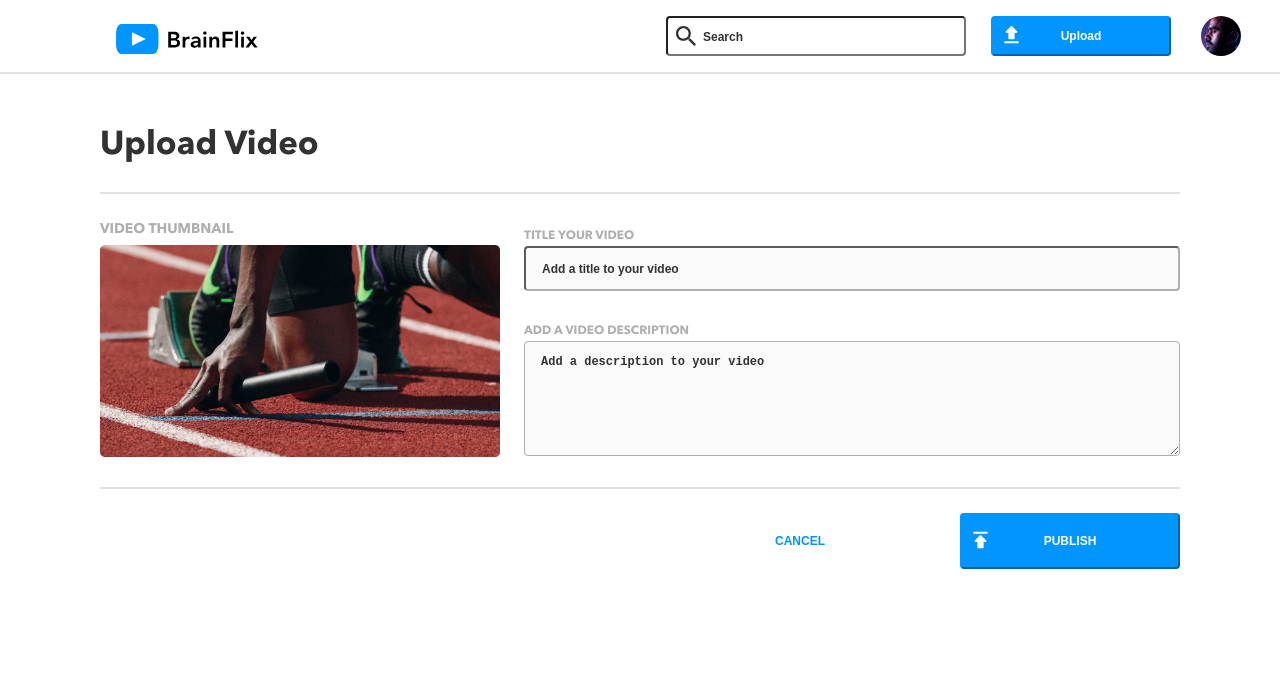
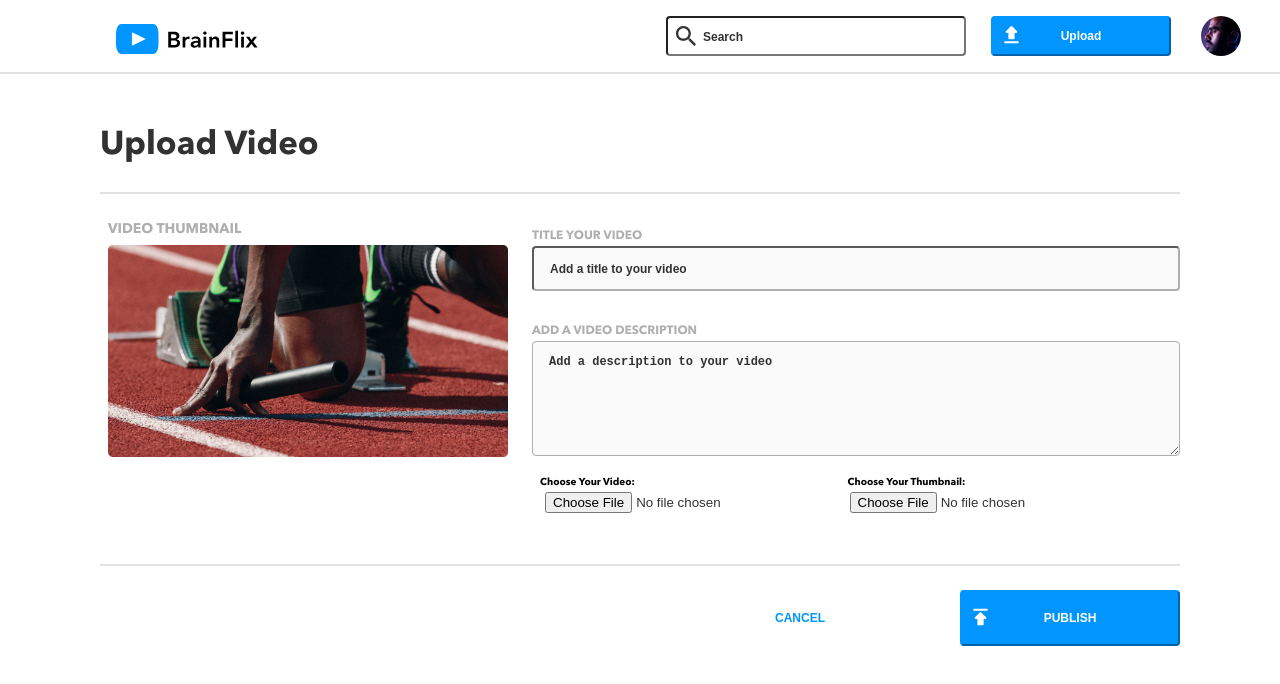
Before and after one commit to Saba-n20/BrainFlix-Front-end, a React (Vite) app: page /upload in a window 1280 px wide. Shown: the top 684 px of the page. Built offline with nearby package versions, Linux system fonts and the light colour scheme.

Commit message:
uploading the video and thumbnail from my device

```diff
--- a/src/components/Comment/Comment.jsx
+++ b/src/components/Comment/Comment.jsx
@@ -68,7 +68,6 @@ const Comment = ({ comment, videoId, onDelete, onLike }) => {
         </div>
       </div>
 
-      {/* Modal for confirmation */}
       <DeleteConfirmationModal
         isOpen={isModalOpen}
         onClose={() => setModalOpen(false)}
--- /dev/null
+++ b/src/components/Modal/UploadModal/UploadModal.jsx
@@ -0,0 +1,25 @@
+import React from 'react';
+import './UploadModal.scss';
+
+const UploadModal = ({ isOpen, onClose, onConfirm }) => {
+  if (!isOpen) return null;
+
+  return (
+    <div className="modal__overlay">
+      <div className="modal__content">
+        <h2 className='modal__content-title'>Upload Successful!</h2>
+        <p className='modal__content-text'>Your video has been uploaded successfully. Do you want to go to the home page?</p>
+        <div className="modal__buttons">
+          <button className="modal__button-cancel" onClick={onClose}>
+            Cancel
+          </button>
+          <button className="modal__button-confirm" onClick={onConfirm}>
+            Go to Home
+          </button>
+        </div>
+      </div>
+    </div>
+  );
+};
+
+export default UploadModal;
--- /dev/null
+++ b/src/components/Modal/UploadModal/UploadModal.scss
@@ -0,0 +1,66 @@
+.modal__overlay {
+    position: fixed;
+    top: 0;
+    left: 0;
+    right: 0;
+    bottom: 0;
+    background: rgba(0, 0, 0, 0.5);
+    display: flex;
+    justify-content: center;
+    align-items: center;
+  }
+
+  .modal__content {
+    background: white;
+    padding: 20px;
+    border-radius: 8px;
+    text-align: center;
+    box-shadow: 0 4px 20px rgba(0, 0, 0, 0.2);
+    max-width: 400px;
+    width: 90%;
+  }
+
+  .modal__content-title {
+    font-size: 1.5em;
+    margin-bottom: 10px;
+    color: #333;
+  }
+
+  .modal__content-text {
+    margin-bottom: 20px;
+    color: #666;
+  }
+
+  .modal__buttons {
+    display: flex;
+    justify-content: space-around;
+  }
+
+  .modal__button-cancel,
+  .modal__button-confirm {
+    color: white;
+    border: none;
+    border-radius: 5px;
+    padding: 8px 12px; /* Smaller padding for smaller buttons */
+    cursor: pointer;
+    font-weight: bold;
+    font-size: 0.9em; /* Smaller font size */
+    transition: background 0.3s, transform 0.2s;
+    box-shadow: 0 2px 5px rgba(0, 0, 0, 0.2);
+  }
+
+  .modal__button-cancel {
+    background: #FF5C5C; /* Red color for cancel button */
+  }
+
+  .modal__button-cancel:hover {
+    background: #FF2C2C; /* Darker red on hover */
+  }
+
+  .modal__button-confirm {
+    background: #4A90E2; /* Blue color for confirm button */
+  }
+
+  .modal__button-confirm:hover {
+    background: #007AFF; /* Darker blue on hover */
+  }
--- a/src/components/SideBar/sidebar.jsx
+++ b/src/components/SideBar/sidebar.jsx
@@ -2,18 +2,18 @@ import React from 'react';
 import VideoItem from '../VideoItem/VideoItem';
 import { Link } from 'react-router-dom';
 import './SideBar.scss';
-const SideBar = ({ videos}) => {
+
+const SideBar = ({ videos }) => {
   return (
     <div className="sidebar">
       <h3 className="sidebar__title">NEXT VIDEO</h3>
-      {videos.map((video) => {
-        return (
-          <Link to={`/videos/${video.id}`} key={video.id}>
-            <VideoItem video={video}   />
-          </Link>
-        );
-      })}
+      {videos.map((video, index) => (
+        <Link to={`/videos/${video.id}`} key={video.id || index}>
+          <VideoItem video={video} />
+        </Link>
+      ))}
     </div>
   );
 };
+
 export default SideBar;
--- a/src/components/UploadVideo/UploadVideo.jsx
+++ b/src/components/UploadVideo/UploadVideo.jsx
@@ -3,6 +3,7 @@ import upload__video from "../../Assets/Images/Upload-video-preview.jpg";
 import publish from "../../Assets/Icons/publish.svg";
 import { useNavigate } from "react-router-dom";
 import axios from "axios";
+import UploadModal from "../../components/Modal/UploadModal/UploadModal.jsx"; // Import UploadModal
 import "./UploadVideo.scss";
 
 const API_BASE_URL = "http://localhost:8081/";
@@ -11,69 +12,74 @@ const endpoint = "videos/";
 const UploadVideo = () => {
   const [title, setTitle] = useState('');
   const [description, setDescription] = useState('');
+  const [selectedVideo, setSelectedVideo] = useState(null);
+  const [selectedThumbnail, setSelectedThumbnail] = useState(null);
+  const [thumbnailUrl, setThumbnailUrl] = useState(upload__video);
+  const [modalOpen, setModalOpen] = useState(false); // State to control modal visibility
   const navigate = useNavigate();
 
   const handlePublishClick = async (e) => {
     e.preventDefault();
 
-    // Prepare video data
-    const videoData = {
-      title,
-      description,
-      channel: "Cornelia Currey",
-      views: "1,261,703",
-      likes: "729,753",
-      duration: "26:13",
-      image: 'http://localhost:8081/images/image3.jpg',
-      video: "https://unit-3-project-api-0a5620414506.herokuapp.com/stream",
-      uploadDate: new Date().toISOString(),
-      comments: [
-      {
-        id: "7ba106bf-e74a-4c21-b59e-c485a30eea45",
-        name: "Giovana Silva",
-        comment: "Can't wait to try some of these gastronomic delights in my own kitchen. Keep those delicious discoveries coming!",
-        likes: 0,
-        timestamp: 1700633862000
-      },
-      {
-        id: "921f0e8d-f9d1-44db-b4a2-a2718339891e",
-        name: "Daniel Lesage",
-        comment: "Your exploration of various cuisines and the intricate details behind each dish is both informative and mouthwatering. I've learned so much about the artistry of cooking.",
-        likes: 0,
-        timestamp: 1700547462000
-      },
-      {
-        id: "f7b9027b-e407-45fa-98f3-7d8a308ddf7c",
-        name: "Sharon Santos",
-        comment: "I'm already planning a culinary adventure inspired by your recommendations. Thanks for taking us on this delicious journey!",
-        likes: 3,
-        timestamp: 1700461062000
-      }
-    ]
-    };
+    if (!selectedVideo || !selectedThumbnail) {
+      alert('Please select both a video file and a thumbnail.');
+      return;
+    }
+
+    const formData = new FormData();
+    formData.append('video', selectedVideo);
+    formData.append('thumbnail', selectedThumbnail);
+    formData.append('title', title);
+    formData.append('description', description);
+    formData.append('channel', 'Cornelia Currey');
+    formData.append('views', '1,261,703');
+    formData.append('likes', '729,753');
+    formData.append('duration', '26:13');
+    formData.append('uploadDate', new Date().toISOString());
 
     try {
-      // Combine base URL and endpoint
       const url = `${API_BASE_URL}${endpoint}`;
-      const response = await axios.post(url, videoData);
-      console.log('Response:', response.data);
+      await axios.post(url, formData, {
+        headers: {
+          'Content-Type': 'multipart/form-data',
+        },
+      });
 
-      // Handle successful upload
-      const confirmAction = window.confirm(
-        'Your video is uploaded successfully. Do you want to go to the home page?'
-      );
-
-      if (confirmAction) {
-        navigate('/'); // Redirect to the Home page
-      }
+      setModalOpen(true); // Open modal after successful upload
     } catch (error) {
-      console.error('Error uploading video:', error);
-      alert('Failed to upload video. Please try again.');
+      const errorMessage = error.response?.data || 'Failed to upload video. Please try again.';
+      alert(errorMessage);
     }
   };
 
   const handleCancelClick = () => {
-    navigate('/'); // Redirect to the Home page
+    navigate('/');
+  };
+
+  const handleFileChange = (e) => {
+    const file = e.target.files[0];
+    if (e.target.name === 'video') {
+      if (file) {
+        setSelectedVideo(file);
+        const videoThumbnailUrl = URL.createObjectURL(file);
+        setThumbnailUrl(videoThumbnailUrl);
+      }
+    } else if (e.target.name === 'thumbnail') {
+      if (file) {
+        setSelectedThumbnail(file);
+        const thumbnailUrl = URL.createObjectURL(file);
+        setThumbnailUrl(thumbnailUrl);
+      }
+    }
+  };
+
+  const handleModalConfirm = () => {
+    setModalOpen(false);
+    navigate('/'); // Redirect to the home page
+  };
+
+  const handleModalClose = () => {
+    setModalOpen(false);
   };
 
   return (
@@ -82,11 +88,7 @@ const UploadVideo = () => {
       <div className="upload__container">
         <div className="upload__thumbnail">
           <h2 className="upload__thumbnail-title">VIDEO THUMBNAIL</h2>
-          <img
-            className="upload__img"
-            src={upload__video}
-            alt="Upload Video Preview"
-          />
+          <img className="upload__img" src={thumbnailUrl} alt="Upload Video Preview" />
         </div>
         <div className="upload__video">
           <label className="upload__title-txt-label">
@@ -97,6 +99,7 @@ const UploadVideo = () => {
               placeholder="Add a title to your video"
               value={title}
               onChange={(e) => setTitle(e.target.value)}
+              required
             />
           </label>
           <label className="upload__des-txt-label">
@@ -106,8 +109,37 @@ const UploadVideo = () => {
               placeholder="Add a description to your video"
               value={description}
               onChange={(e) => setDescription(e.target.value)}
+              required
             />
           </label>
+          <div className="upload__video-image">
+            <div className="upload__video-part">
+              <label className="upload__video-file-label">
+                Choose Your Video:
+                <input
+                  type="file"
+                  className="upload__video-input"
+                  name="video"
+                  accept="video/*"
+                  onChange={handleFileChange}
+                  required
+                />
+              </label>
+            </div>
+            <div className="upload__thumbnail">
+              <label className="upload__thumbnail-file-label">
+                Choose Your Thumbnail:
+                <input
+                  type="file"
+                  className="upload__thumbnail-input"
+                  name="thumbnail"
+                  accept="image/*"
+                  onChange={handleFileChange}
+                  required
+                />
+              </label>
+            </div>
+          </div>
         </div>
       </div>
       <div className="upload__buttons">
@@ -125,11 +157,20 @@ const UploadVideo = () => {
           <img
             className="upload__publish-icon"
             src={publish}
-            alt="Publish Icon"
+            alt="Publish"
           />
           PUBLISH
         </button>
       </div>
+
+      {/* UploadModal Component */}
+      <UploadModal
+        isOpen={modalOpen}
+        onClose={handleModalClose}
+        title="Success!"
+        message="Your video has been uploaded successfully. Do you want to go to the home page?"
+        onConfirm={handleModalConfirm}
+      />
     </form>
   );
 };
--- a/src/components/UploadVideo/UploadVideo.scss
+++ b/src/components/UploadVideo/UploadVideo.scss
@@ -198,4 +198,47 @@
             margin: 0rem;
         }
     }
+    &__video-image{
+        display: flex;
+        flex-direction: column;
+        justify-content: flex-start;
+        padding: 8px;
+        @include tablet{
+            flex-direction: row;
+            padding: 16px;
+        }
+        @include desktop{
+            flex-direction: row;
+            width: 100%;
+            padding: 16px 16px 16px 0px;
+            margin: 0;
+        }
+    }
+    &__video-part{
+        padding-bottom: 10px;
+        @include desktop{
+            padding-left: 8px;
+        }
+    }
+    &__video-input{
+        padding-left: 30px;
+        color: $brainflix-black;
+        @include desktop{
+            padding-left: 5px;
+        }
+    }
+    &__thumbnail{
+        padding-bottom: 10px;
+        @include desktop{
+            padding-left: 8px;
+        }
+    }
+    &__thumbnail-input{
+        padding-left: 10px;
+        color: $brainflix-black;
+        @include desktop{
+            padding-left: 2px;
+        }
+    }
+
 }
--- a/src/components/VideoItem/VideoItem.jsx
+++ b/src/components/VideoItem/VideoItem.jsx
@@ -6,7 +6,7 @@ const VideoItem = ({video}) =>{
           className="videoList__items"
         >
           <img
-            src={video.image}
+            src={video.thumbnail}
             alt={video.title}
             className="videoList__thumbnail"
           />
```
Also changed, not shown: src/components/MainVideo/MainVideo.jsx (+13 -4 lines), src/pages/HomePage/HomePage.jsx (+7 -6 lines), 2 other files (tests, documents, lock files or other folders).
